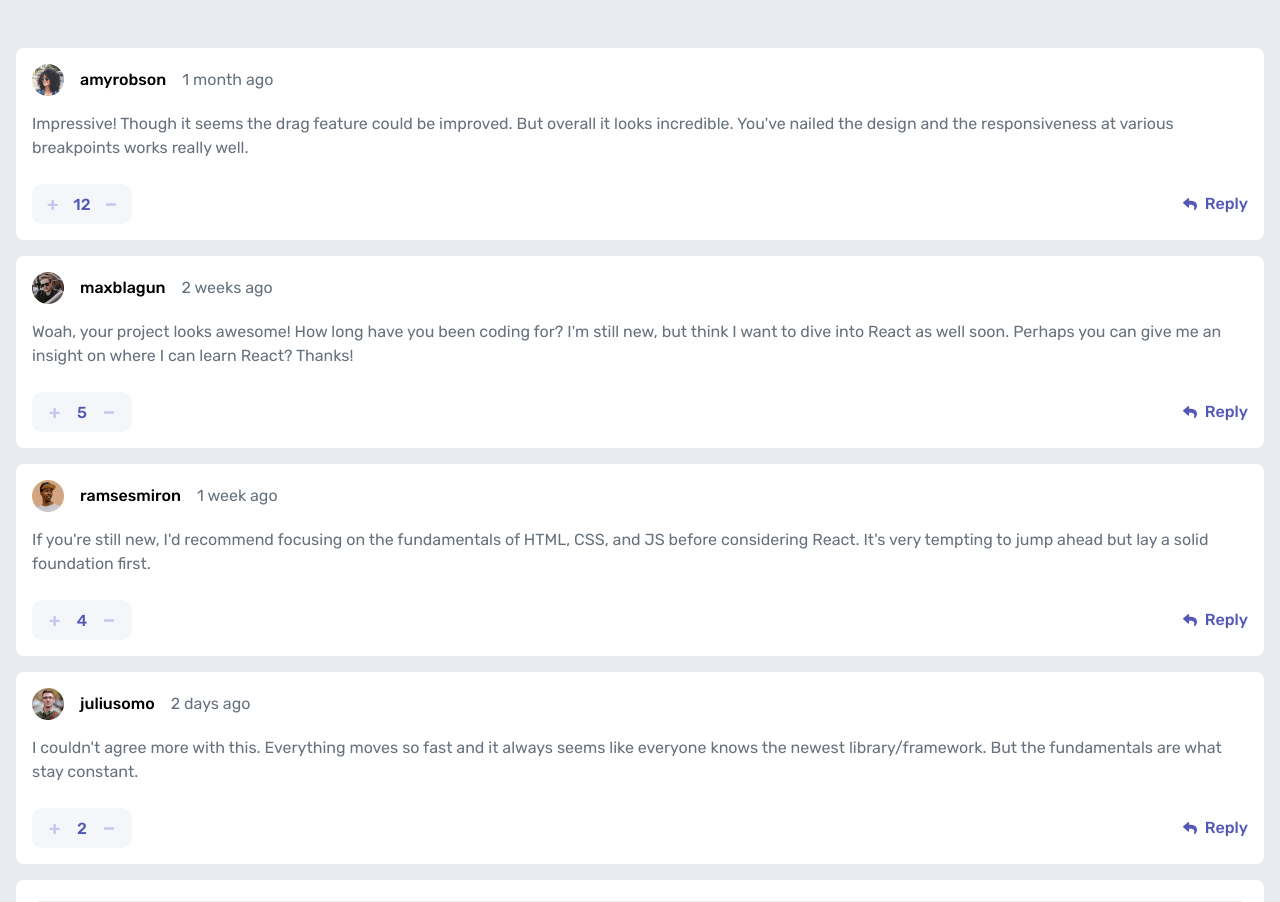
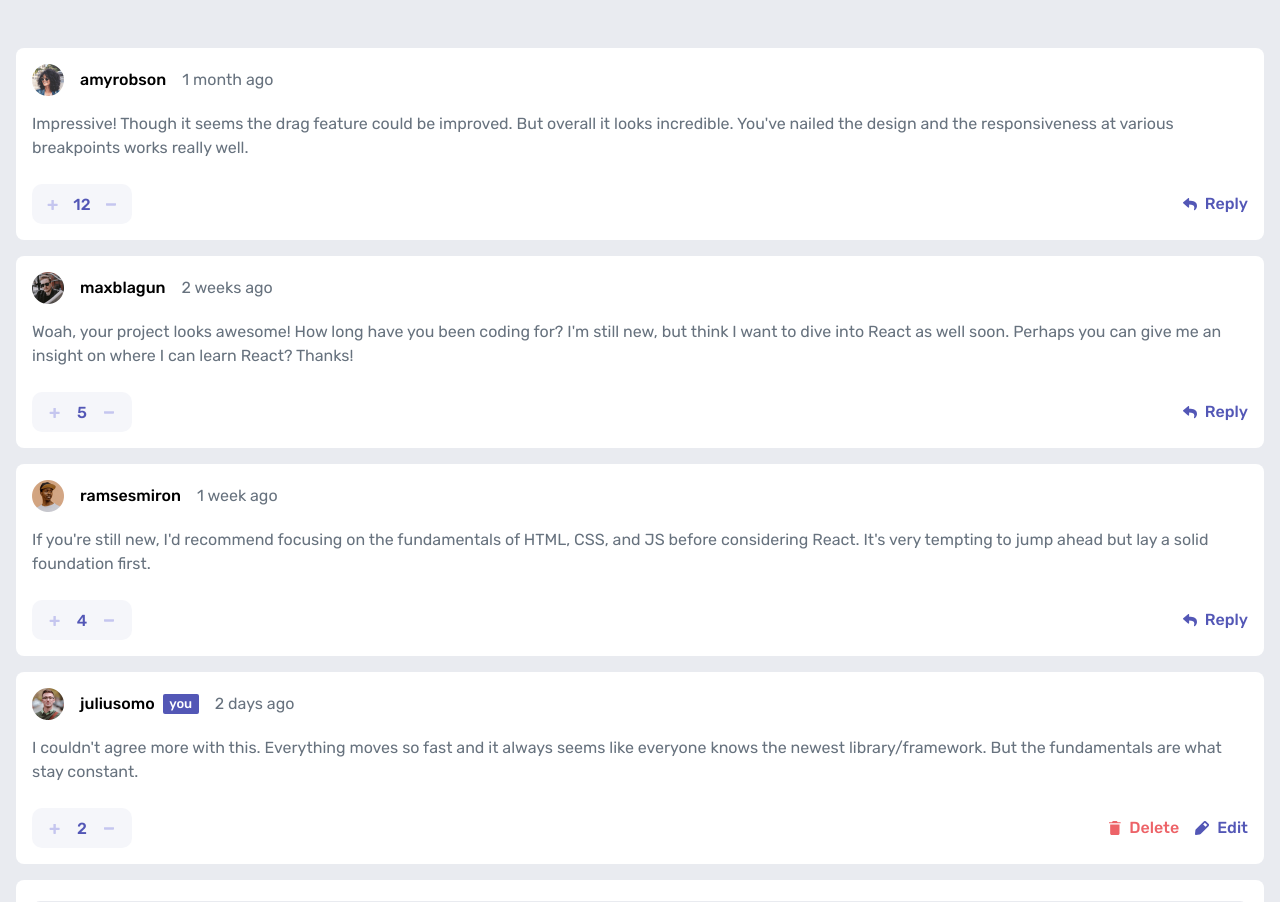
Before and after one commit to DKapteyn/comment-section, a React (Create React App) app: page / in a window 1280 px wide. Shown: the top 902 px of the page. Built offline with nearby package versions, Linux system fonts and the light colour scheme.

Commit message:
Modal, DeleteButton and EditButton added as well as  delete and modal functionality

```diff
--- a/src/App.tsx
+++ b/src/App.tsx
@@ -1,7 +1,6 @@
 import { createContext, useEffect, useState } from "react";
 import { mainObjT, initT } from "./types";
 import FullComment from "./components/FullComment/FullComment";
-
 import NewComment from "./NewComment/NewComment";
 
 export const MainObjContext = createContext({} as mainObjT);
@@ -16,7 +15,7 @@ export default function App() {
       setInit(data);
     }
     initialStateFetch();
-  }, [init]);
+  }, []);
 
   return (
     <div>
@@ -26,8 +25,9 @@ export default function App() {
             {init.comments &&
               init.comments.map((response, index) => {
                 return (
-                  <div key={index}>
+                  <div key={response.content}>
                     <FullComment
+                      currentUser={init.currentUser.username}
                       username={response.user.username}
                       png={response.user.image.png}
                       createdAt={response.createdAt}
@@ -38,8 +38,9 @@ export default function App() {
                     {response.replies &&
                       response.replies.map((reply, replyIndex) => {
                         return (
-                          <div key={replyIndex}>
+                          <div key={reply.content}>
                             <FullComment
+                              currentUser={init.currentUser.username}
                               username={reply.user.username}
                               png={reply.user.image.png}
                               createdAt={reply.createdAt}
@@ -51,6 +52,7 @@ export default function App() {
                           </div>
                         );
                       })}
+                    {console.log(init)}
                   </div>
                 );
               })}
--- a/src/Button/Button.tsx
+++ b/src/Button/Button.tsx
@@ -1,9 +1,14 @@
 import { ButtonT } from "../types";
 
-export default function Button({ name, logic, backgroundColor }: ButtonT) {
+export default function Button({
+  name,
+  logic,
+  backgroundColor,
+  width,
+}: ButtonT) {
   return (
     <div
-      className={` ${backgroundColor}  h-12 w-[6.5rem] bodyBold text-white rounded-lg grid place-items-center`}
+      className={` ${backgroundColor}  h-12 ${width} bodyBold text-white rounded-lg grid place-items-center cursor-pointer`}
       onClick={logic}
     >
       {name.toUpperCase()}
--- /dev/null
+++ b/src/DeleteButton/DeleteButton.tsx
@@ -0,0 +1,35 @@
+import { deleteButtonT } from "../types";
+
+import { useState } from "react";
+import Modal from "../Modal/Modal";
+
+export default function DeleteButton({ index, replyIndex }: deleteButtonT) {
+  const [modalState, setModalState] = useState<boolean>(false);
+
+  return (
+    <>
+      <div
+        onClick={() => setModalState(!modalState)}
+        className="group flex items-center gap-2 cursor-pointer"
+      >
+        <img
+          className="group-hover:opacity-40"
+          src="/images/icon-delete.svg"
+          alt="Garbage Can"
+        />
+        <h3 className="text-softRed  group-hover:text-paleRed bodyBold">
+          Delete
+        </h3>
+      </div>
+
+      {modalState && (
+        <Modal
+          index={index}
+          replyIndex={replyIndex}
+          modalState={modalState}
+          setModalState={setModalState}
+        />
+      )}
+    </>
+  );
+}
--- /dev/null
+++ b/src/EditButton/EditButton.tsx
@@ -0,0 +1,14 @@
+export default function EditButton() {
+  return (
+    <div className="group flex gap-2 items-center  cursor-pointer">
+      <img
+        className="group-hover:opacity-40"
+        src="/images/icon-edit.svg"
+        alt="pencil"
+      />
+      <h3 className="text-mainPurple group-hover:text-hoverPurple bodyBold">
+        Edit
+      </h3>
+    </div>
+  );
+}
--- /dev/null
+++ b/src/Modal/Modal.tsx
@@ -0,0 +1,50 @@
+import Button from "../Button/Button";
+import { modalT } from "../types";
+import { MainObjContext } from "../App";
+import { useContext } from "react";
+
+export default function Modal({
+  replyIndex,
+  index,
+  setModalState,
+  modalState,
+}: modalT) {
+  const { init, setInit } = useContext(MainObjContext);
+
+  function deleteComment() {
+    let deleteInit = { ...init };
+    replyIndex === undefined
+      ? deleteInit.comments.splice(index, 1)
+      : deleteInit.comments[index].replies.splice(replyIndex, 1);
+    setInit(deleteInit);
+  }
+
+  return (
+    <div
+      className="fixed w-screen h-screen top-0 left-0 bottom-0 right-0 bg-black/50
+      grid place-content-center"
+    >
+      <div className=" w-[25rem] h-[15.75rem] bg-white rounded-lg p-8 grid gap-5">
+        <h2 className="headingLarge">Delete comment</h2>
+        <p className="bodyNormal">
+          Are you sure you want to delete this comment? This will remove the
+          comment and can't be undone.
+        </p>
+        <div className="flex justify-between">
+          <Button
+            name="No, cancel"
+            logic={() => setModalState(!modalState)}
+            backgroundColor="bg-grayishBlue"
+            width="w-[10.0625rem]"
+          />
+          <Button
+            name="yes,delete"
+            logic={() => deleteComment()}
+            backgroundColor="bg-softRed"
+            width="w-[10.0625rem]"
+          />
+        </div>
+      </div>
+    </div>
+  );
+}
--- a/src/NewComment/NewComment.tsx
+++ b/src/NewComment/NewComment.tsx
@@ -14,7 +14,7 @@ export default function NewComment({ png, username }: newCommentT) {
       />
       <textarea
         className=" row-start-1 row-end-3 col-start-1 col-end-3 place-self-center border-[1px] border-[#E9EBF0] rounded-lg
-        w-full h-24 resize-none pt-3 pl-4 placeholder:text-greyishBlue  "
+        w-full h-24 resize-none pt-3 pl-4 placeholder:text-grayishBlue  "
         placeholder="Add a comment...."
       ></textarea>
       <div
@@ -25,6 +25,7 @@ export default function NewComment({ png, username }: newCommentT) {
           name="send"
           logic={() => console.log("wooo")}
           backgroundColor="bg-mainPurple"
+          width="w-[6.5rem]"
         />
       </div>
     </div>
--- a/src/components/FullComment/FullComment.tsx
+++ b/src/components/FullComment/FullComment.tsx
@@ -2,8 +2,11 @@ import UserInfo from "../UserInfo/UserInfo";
 import ScoreButton from "../ScoreButton/ScoreButton";
 import ReplyButton from "../ReplyButton/ReplyButton";
 import { FullCommentT } from "../../types";
+import DeleteButton from "../../DeleteButton/DeleteButton";
+import EditButton from "../../EditButton/EditButton";
 
 export default function FullComment({
+  currentUser,
   content,
   createdAt,
   score,
@@ -14,11 +17,23 @@ export default function FullComment({
 }: FullCommentT) {
   return (
     <div className="p-4 m-4 bg-white rounded-lg">
-      <UserInfo png={png} createdAt={createdAt} username={username} />
+      <UserInfo
+        png={png}
+        createdAt={createdAt}
+        username={username}
+        currentUser={currentUser}
+      />
       <p className="bodyNormal mb-6">{content}</p>
       <div className="flex justify-between">
         <ScoreButton score={score} index={index} replyIndex={replyIndex} />
-        <ReplyButton />
+        {currentUser === username ? (
+          <div className="flex gap-4">
+            <DeleteButton index={index} replyIndex={replyIndex} />
+            <EditButton />
+          </div>
+        ) : (
+          <ReplyButton />
+        )}
       </div>
     </div>
   );
--- a/src/components/ScoreButton/ScoreButton.tsx
+++ b/src/components/ScoreButton/ScoreButton.tsx
@@ -32,15 +32,14 @@ export default function ScoreButton({
   return (
     <div className="bg-[#F5F6FA] flex items-center h-[40px] w-[100px] justify-evenly rounded-[10px]">
       <div
-        data-testid="plusButton"
-        className="h-full flex items-center cursor-pointer"
+        className="h-full w-full grid place-items-center cursor-pointer"
         onClick={() => MoveScoreUp()}
       >
         <img src="/images/icon-plus.svg" alt="plus" />
       </div>
       <div className="text-mainPurple headingMedium ">{score}</div>
       <div
-        className="h-full flex items-center cursor-pointer"
+        className="h-full w-full grid place-items-center cursor-pointer"
         onClick={() => MoveScoreDown()}
       >
         <img src="/images/icon-minus.svg" alt="minus" />
@@ -48,4 +47,3 @@ export default function ScoreButton({
     </div>
   );
 }
-//403-262-5600 collean
--- a/src/components/UserInfo/UserInfo.tsx
+++ b/src/components/UserInfo/UserInfo.tsx
@@ -1,11 +1,21 @@
 import { userInfoT } from "../../types";
 
-export default function UserInfo({ png, createdAt, username }: userInfoT) {
+export default function UserInfo({
+  png,
+  createdAt,
+  username,
+  currentUser,
+}: userInfoT) {
   return (
-    <div className="flex gap-4 mb-4 items-center">
-      <img className=" h-8 w-8" src={png} alt="user avatar" />
+    <div className="flex gap-2 mb-4 items-center ">
+      <img className=" mr-2 h-8 w-8" src={png} alt="user avatar" />
       <h2 className="bodyBold">{username}</h2>
-      <h2 className="bodyNormal">{createdAt}</h2>
+      {currentUser === username && (
+        <div className="  w-9 h-5 text-[0.8125rem] leading-normal  item-center justify-center bg-mainPurple font-medium text-white grid rounded-sm">
+          you
+        </div>
+      )}
+      <h2 className="bodyNormal ml-2">{createdAt}</h2>
     </div>
   );
 }
--- a/src/types.tsx
+++ b/src/types.tsx
@@ -1,3 +1,5 @@
+import deleteButton from "./DeleteButton/DeleteButton";
+
 export type ScoreButtonT = {
   score: number;
   index: number;
@@ -71,9 +73,11 @@ export type userInfoT = {
   png: string;
   createdAt: string;
   username: string;
+  currentUser: string;
 };
 
 export type FullCommentT = {
+  currentUser: string;
   content: string;
   createdAt: string;
   score: number;
@@ -87,4 +91,17 @@ export type ButtonT = {
   name: string;
   logic: () => void;
   backgroundColor: string; //must include bg-prefix
+  width: string;
 };
+
+export type deleteButtonT = {
+  index: number;
+  replyIndex?: number;
+};
+
+export type modalT = {
+  setModalState: React.Dispatch<React.SetStateAction<boolean>>;
+  modalState: boolean;
+  index: number;
+  replyIndex?: number;
+};
--- a/tailwind.config.js
+++ b/tailwind.config.js
@@ -5,7 +5,9 @@ module.exports = {
       colors: {
         mainPurple: "#5357B6",
         hoverPurple: "#C5C6EF",
-        greyishBlue: "#67727E",
+        grayishBlue: "#67727E",
+        softRed: "#ED6368",
+        paleRed: "#FFB8BB",
       },
     },
   },
```
